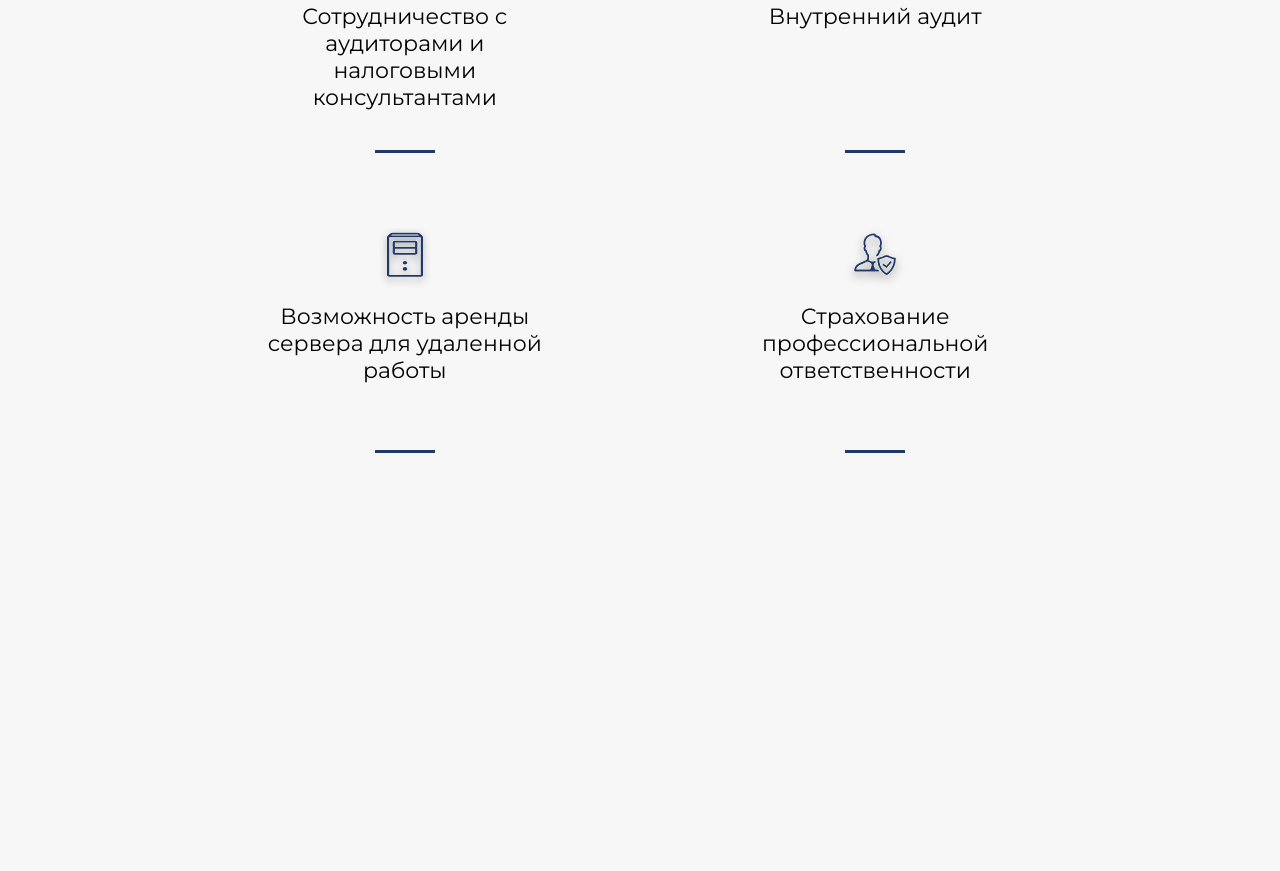
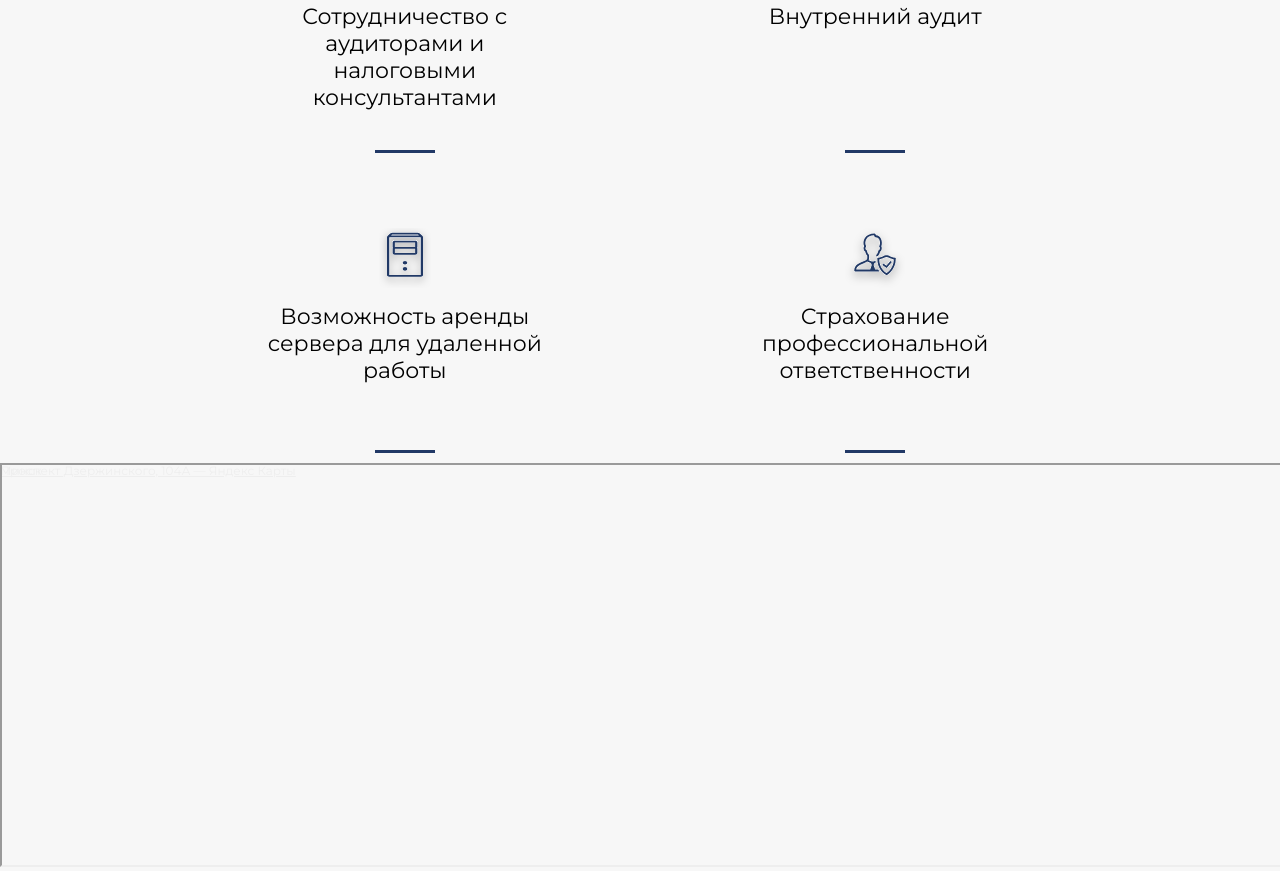
Before and after one commit to westcrime/mona-alliance-website, a plain HTML site: page index.html in a window 1280 px wide. Shown: the part 3002-3873 px from the top of the page. Before the commit the page ends 3455 px from the top, so only its background shows below. Drawn offline with Linux system fonts and the light colour scheme; a web font is replaced by a local one.

Commit message:
feat: add yandex map widget

```diff
--- a/index.html
+++ b/index.html
@@ -137,5 +137,13 @@
         </div>
     </section>
     <!-- Конец преимуществ -->
+
+    <!-- Начало карты -->
+    <div class="map">
+        <a href="https://yandex.by/maps/157/minsk/?utm_medium=mapframe&utm_source=maps">Минск</a>
+        <a href="https://yandex.by/maps/157/minsk/house/Zk4Ycg9hTkYAQFtpfXR3cXVrZA==/?ll=27.481738%2C53.860980&utm_medium=mapframe&utm_source=maps&z=16.37">Проспект Дзержинского, 104А — Яндекс Карты</a>
+        <iframe src="https://yandex.by/map-widget/v1/?ll=27.481738%2C53.860980&mode=search&ol=geo&ouri=ymapsbm1%3A%2F%2Fgeo%3Fdata%3DCgo1MTczNTMwOTc4Ek7QkdC10LvQsNGA0YPRgdGMLCDQnNGW0L3RgdC6LCDQv9GA0LDRgdC_0LXQutGCINCU0LfRj9GA0LbRi9C90YHQutCw0LPQsCwgMTA00JAiCg2Y2ttBFaRxV0I%2C&z=16.37"></iframe>
+    </div>
+    <!-- Конец карты -->
 </body>
 </html>
--- a/styles.css
+++ b/styles.css
@@ -444,5 +444,36 @@ body {
         height: 2px;
     }
 }
+/* Конец заказа звонка */
 
-/* Конец заказа звонка */
+
+/* карта виджет */
+
+.map {
+    position:relative;
+    overflow:hidden;
+    width:100%;
+    margin-top: 10px;
+}
+
+.map a {
+    color:#eee;
+    font-size:12px;
+    position:absolute;
+}
+
+.map a:first-child {
+    top:0px;
+}
+
+.map a:last-child {
+    top:14px;
+}
+
+.map iframe {
+    width:100%;
+    height:400px;
+    position:relative;
+}
+
+/* карта виджет конец*/
```
